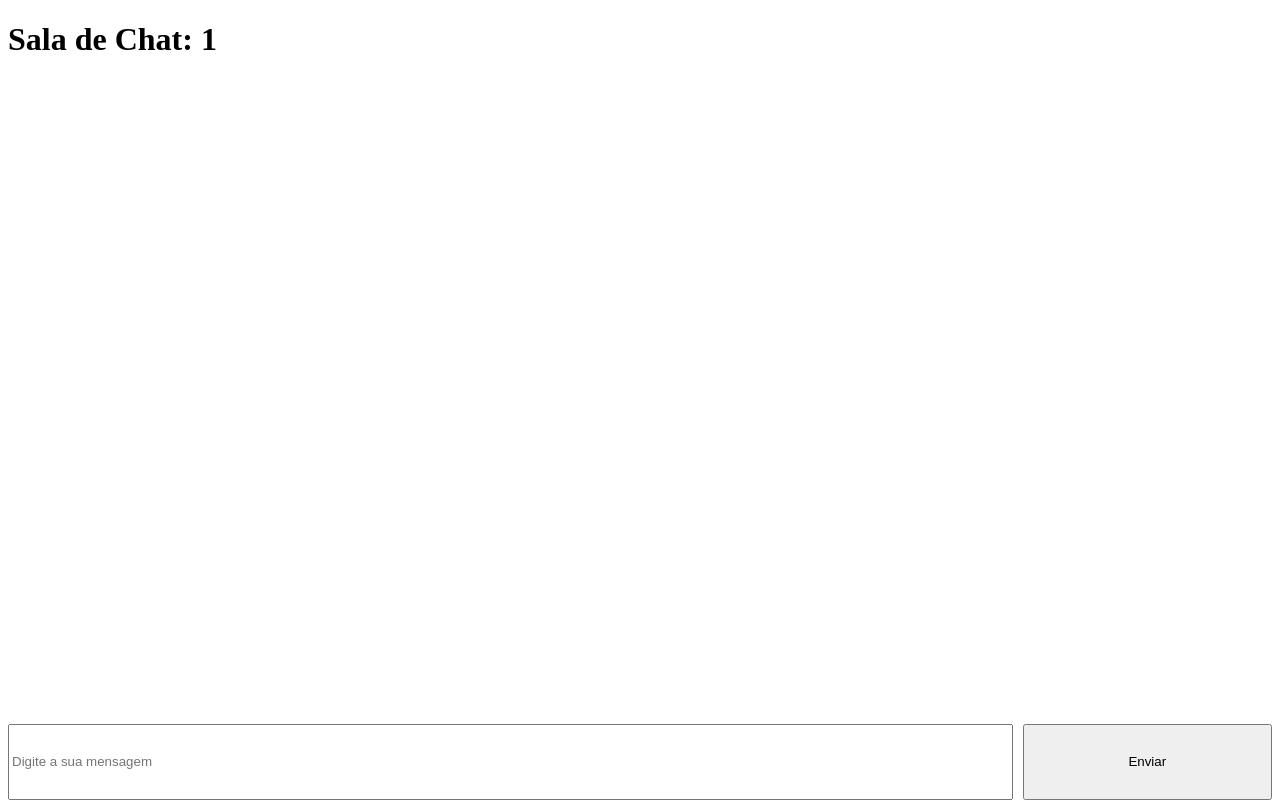
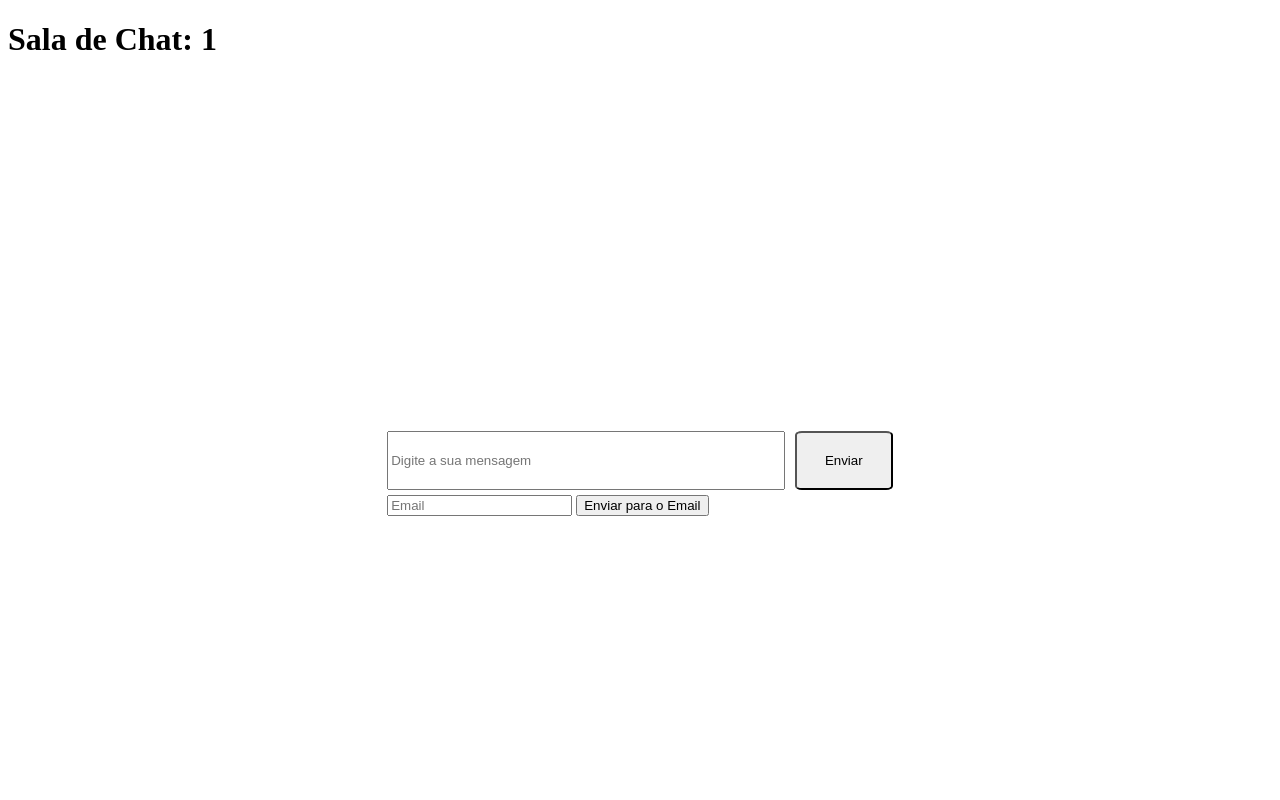
Before and after one commit to devsalula/dontchat, a Flask app: template project/templates/chat.html in a window 1280 px wide. Run offline with Flask 2, Linux system fonts and the light colour scheme; the template is opened without the code that fills it: most values are stand-ins (such as "Sample title", 1, 10 or a date in 2020); parts of the project's set-up code (start-up, migrations or seed data) failed here and were passed over; some libraries are stand-ins or nearby versions.

Commit message:
Update Scroll

```diff
--- a/project/api/socket.py
+++ b/project/api/socket.py
@@ -7,8 +7,6 @@ socket_blueprint = Blueprint('socket', __name__)
 
 @socketio.on('joined')
 def handle_connect(data):
-    print("hahahahah")
-    print(data['chatId'])
     room = data['chatId']
     join_room(room)
     emit('join_room', data, room=room)
--- a/project/templates/chat.html
+++ b/project/templates/chat.html
@@ -27,17 +27,26 @@
         }
         .send-chat {
             width: 20%;
+            border-radius: 7%;
         }
         #messages {
             overflow: auto;
-            width: 90%;
-            margin-left: 5%;
+            width: 100%;
+            height: 100%;
+        }
+        ::-webkit-scrollbar {
+            display: none;
         }
         .organize {
-            width: 100%;
             display: flex;
             flex-direction: column;
             justify-content: space-between;
+            border-radius: 2%;
+            background-color: rgb(255, 255, 255);
+            width: 40%;
+            height: 50%;
+            margin: 5% auto;
+            padding: 1%;
         }
         .text-design {
             background-color: #cccccc;
@@ -49,6 +58,16 @@
         .box-send_enter {
             width: 100%;
             height: 9.5vh;
+            margin-bottom: 1%;
+        }
+        .join-style {
+            display: flex;
+            justify-content: center;
+            font-family: sans-serif;
+            background-color: rgba(204, 204, 204, 0.4);
+            border-radius: 10px;
+            margin-right: 29%;
+            margin-left: 29%;
         }
     </style>
 </head>
@@ -64,6 +83,12 @@
                     <button class="send-chat" type="submit">Enviar</button>
                 </form>
             </div>
+            <div>
+                <form>
+                    <input type="text" placeholder="Email">
+                    <button>Enviar para o Email</button>
+                </form>
+            </div>
         </div>
     </div>
 </body>
@@ -75,33 +100,41 @@
         socket.emit('joined', {
             username: '{{ username }}',
             chatId: '{{ chatId }}'
-        })
+        });
     });
 
     socket.on('join_room', (data) => {
-        console.log(data)
+        const joinRoom = document.createElement('div');
+        joinRoom.innerHTML = `<p class="join-style"><b>${data.username}&nbsp</b>entrou</p>`
+        updateScroll(joinRoom);
     });
 
     let chat = document.querySelector('form');
-    let message_box = document.getElementById('box_message');
+    let messageBox = document.getElementById('box_message');
 
     chat.addEventListener('submit', (event) => {
         socket.emit('message', {
             username: "{{ username }}",
             chatId: "{{ chatId }}",
             date: new Date,
-            message: message_box.value
-        })
+            message: messageBox.value
+        });
         event.preventDefault();
         document.getElementById('box_message').value = '';
     });
 
     socket.on('message', (data) => {
-        const text_chat = document.createElement('div');
+        const textChat = document.createElement('div');
         console.log(data)
-        text_chat.innerHTML = `<p  class="text-design"><b>${data.username}:&nbsp</b><br> ${data.message}</p>`;
-        document.getElementById('messages').appendChild(text_chat);
-    })
+        textChat.innerHTML = `<p  class="text-design"><b>${data.username}:&nbsp</b><br> ${data.message}</p>`;
+        updateScroll(textChat);
+    });
+
+    function updateScroll(elmt) {
+        const getDivMessages = document.getElementById('messages');
+        getDivMessages.appendChild(elmt);
+        getDivMessages.scrollTop = getDivMessages.scrollHeight;
+    };
+
 </script>
-
 </html>
```
